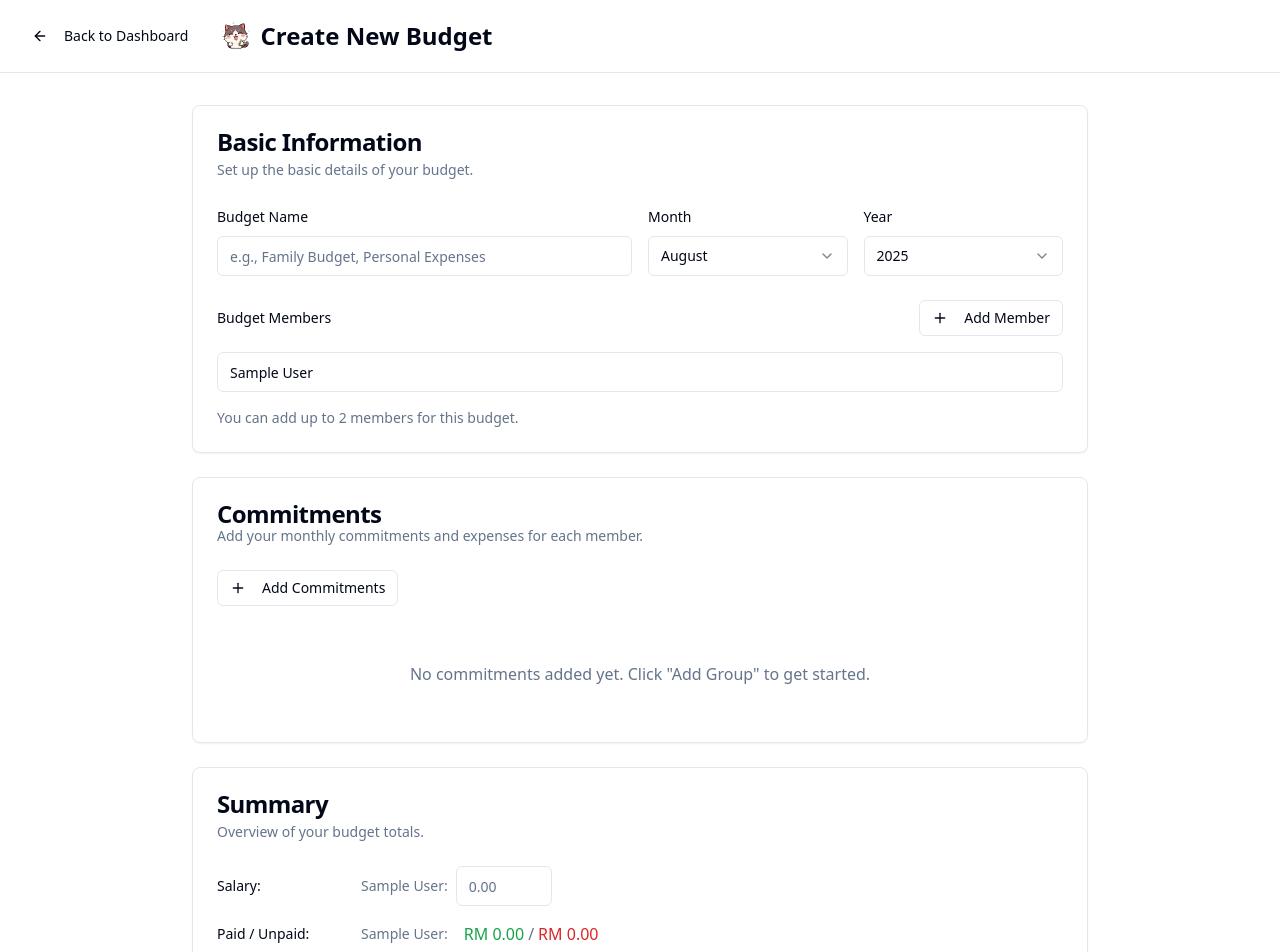
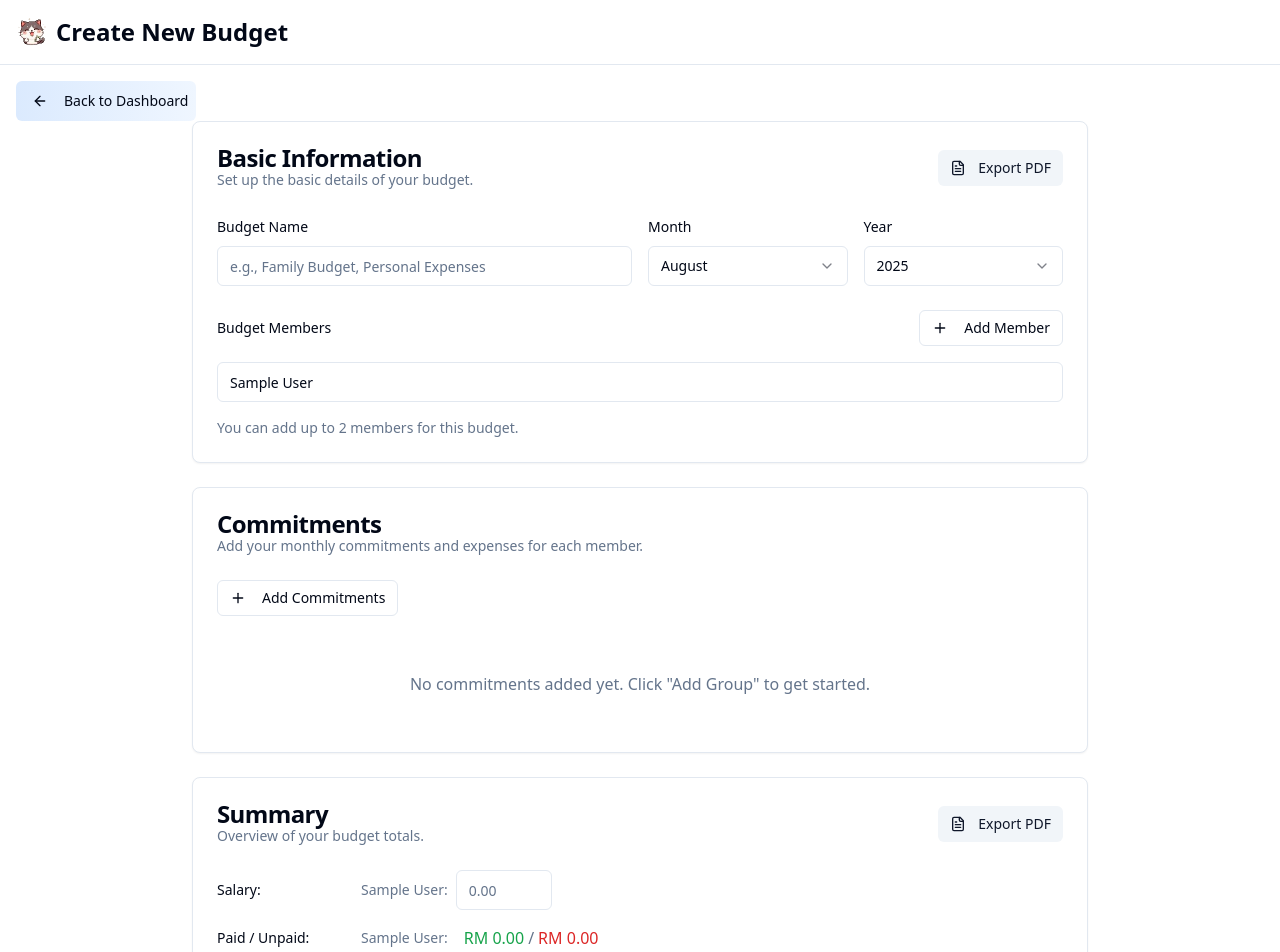
Before and after one commit to gitresetsoft/bajet, a React (Vite) app: page /create-budget in a window 1280 px wide. Shown: the top 952 px of the page. Built offline with nearby package versions, Linux system fonts and the light colour scheme; sample sign-in values are in the browser's storage.

Commit message:
feat: export button under view/edit

```diff
--- a/package.json
+++ b/package.json
@@ -46,6 +46,8 @@
     "date-fns": "^3.6.0",
     "embla-carousel-react": "^8.6.0",
     "input-otp": "^1.4.2",
+    "jspdf": "^3.0.3",
+    "jspdf-autotable": "^5.0.2",
     "lucide-react": "^0.462.0",
     "next-themes": "^0.3.0",
     "react": "^18.3.1",
--- /dev/null
+++ b/src/functions/export2pdf.ts
@@ -0,0 +1,151 @@
+import { CommitmentGroup, CommitmentItem } from "@/interface/Budget";
+import jsPDF from "jspdf";
+import "jspdf-autotable";
+import autoTable from "jspdf-autotable";
+
+// Type guard for CommitmentItem
+function isCommitmentItem(obj: CommitmentItem): obj is CommitmentItem {
+  return (
+    obj &&
+    typeof obj === "object" &&
+    typeof obj.id === "string" &&
+    typeof obj.name === "string" &&
+    obj.amounts && typeof obj.amounts === "object" &&
+    obj.paidStatus && typeof obj.paidStatus === "object"
+  );
+}
+
+// Type guard for CommitmentGroup
+function isCommitmentGroup(obj: CommitmentGroup): obj is CommitmentGroup {
+  return (
+    obj &&
+    typeof obj === "object" &&
+    typeof obj.id === "string" &&
+    typeof obj.name === "string" &&
+    Array.isArray(obj.items) &&
+    obj.items.every(isCommitmentItem)
+  );
+}
+
+/**
+ * Export budget data as a PDF in ledger view format.
+ *
+ * @param {object} params - Budget data. Should correspond to what is passed in CreateViewEditBudget.tsx
+ *    {
+ *      title: string,
+ *      month: string,
+ *      year: number,
+ *      members: string[],
+ *      commitments: CommitmentGroup[],
+ *      salaries: Record<string, number>,
+ *      totalCommitments: Record<string, number>,
+ *      balance: Record<string, number>,
+ *      summaryType?: string
+ *    }
+ */
+export function export2pdf(params: {
+  title: string,
+  month: string,
+  year: number,
+  members: string[],
+  commitments: CommitmentGroup[],
+  salaries: Record<string, number>,
+  totalCommitments: Record<string, number>,
+  balance: Record<string, number>,
+  summaryType?: string,
+}) {
+  const {
+    title,
+    month,
+    year,
+    members,
+    commitments,
+    salaries,
+    totalCommitments,
+    balance,
+  } = params;
+
+  // Validate commitments array
+  if (!Array.isArray(commitments) || !commitments.every(isCommitmentGroup)) {
+    throw new Error("Invalid commitments data: not following CommitmentGroup[] interface from Budget.ts");
+  }
+
+  const doc = new jsPDF({
+    orientation: "landscape",
+    unit: "pt",
+    format: "A4"
+  });
+
+  // Header
+  doc.setFontSize(18);
+  doc.text(title || "Budget", 40, 40);
+  doc.setFontSize(12);
+  doc.text(`Month: ${month}   Year: ${year}`, 40, 60);
+
+  // Table Setup (Ledger)
+  const tableHead = [
+    [
+      { content: "Commitments", styles: { halign: "left", fontStyle: "bold" } },
+      ...members.map(m => ({ content: m, styles: { halign: "right", fontStyle: "bold" } }))
+    ]
+  ];
+
+  const tableBody: unknown[] = [];
+
+  // Already validated as CommitmentGroup[]
+  commitments.forEach((group: CommitmentGroup) => {
+    // Group header row spanning all columns
+    tableBody.push([
+      {
+        content: group.name || "",
+        colSpan: members.length + 1,
+        styles: { fillColor: [230, 230, 230], fontStyle: "bold", textColor: "#222" }
+      }
+    ]);
+    // Item rows
+    group.items.forEach((item: CommitmentItem) => {
+      tableBody.push([
+        item.name ?? "",
+        ...members.map((member) =>
+          (item.amounts?.[member] && item.amounts[member] > 0)
+            ? `RM ${(item.amounts[member]).toFixed(2)}${item.paidStatus && item.paidStatus[member] ? " ✅" : ""}`
+            : ""
+        ),
+      ]);
+    });
+  });
+
+  // Summary section
+  tableBody.push([
+    { content: "Salary", styles: { fontStyle: "bold" } },
+    ...members.map(member => `RM ${(salaries[member] || 0).toFixed(2)}`)
+  ]);
+  tableBody.push([
+    { content: "Total Commitments", styles: { fontStyle: "bold" } },
+    ...members.map(member => `RM ${totalCommitments[member]?.toFixed(2) || "0.00"}`)
+  ]);
+  tableBody.push([
+    { content: "Balance", styles: { fontStyle: "bold" } },
+    ...members.map(member => ({
+      content: `RM ${balance[member]?.toFixed(2) || "0.00"}`,
+      styles: { textColor: (balance[member] >= 0 ? [0,120,0] : [220,0,0]), fontStyle: "bold" }
+    }))
+  ]);
+
+  // Generate Table
+  autoTable(doc, {
+    // eslint-disable-next-line @typescript-eslint/no-explicit-any
+    head: tableHead as any,
+    // eslint-disable-next-line @typescript-eslint/no-explicit-any
+    body: tableBody as any,
+    startY: 80,
+    styles: { fontSize: 11, cellPadding: 6 },
+    theme: "grid",
+    headStyles: { fillColor: [220, 230, 241] },
+    tableLineColor: [180, 180, 180],
+  });
+
+  // Save
+  const filename = `${title ? title.replace(/\s+/g, "_") : "budget"}_ledger_${month}_${year}.pdf`;
+  doc.save(filename);
+}
--- /dev/null
+++ b/src/interface/Budget.ts
@@ -0,0 +1,30 @@
+export interface CommitmentItem {
+  id: string;
+  name: string;
+  remark?: string;
+  amounts: Record<string, number>;
+  paidStatus: Record<string, boolean>;
+}
+
+export interface CommitmentGroup {
+  id: string;
+  name: string;
+  items: CommitmentItem[];
+  isExpanded?: boolean;
+}
+
+export interface Budget {
+  id: string;
+  name: string;
+  month: string;
+  year: number;
+  members: string[];
+  commitments: CommitmentGroup[];
+  salaries: Record<string, number>;
+  totalCommitments: Record<string, number>;
+  balance: Record<string, number>;
+  createdAt: string;
+}
+
+export type Mode = 'create' | 'view' | 'edit';
+export type ViewMode = 'structured' | 'ledger';
--- a/src/pages/CreateViewEditBudget.tsx
+++ b/src/pages/CreateViewEditBudget.tsx
@@ -5,40 +5,40 @@ import { Card, CardContent, CardDescription, CardHeader, CardTitle } from "@/com
 import { Input } from "@/components/ui/input";
 import { Label } from "@/components/ui/label";
 import { Select, SelectContent, SelectItem, SelectTrigger, SelectValue } from "@/components/ui/select";
-import { Calculator, ArrowLeft, Plus, X, Eye, Edit, Save, ChevronDown, ChevronRight, Trash2, Table, List } from "lucide-react";
+import { Calculator, ArrowLeft, Plus, X, Eye, Edit, Save, ChevronDown, ChevronRight, Trash2, Table, List, FileText } from "lucide-react";
 import { Link, useNavigate, useParams } from "react-router-dom";
 import { useToast } from "@/hooks/use-toast";
+import { export2pdf as exportPdf } from "@/functions/export2pdf";
+import { Mode, ViewMode, CommitmentGroup, CommitmentItem, Budget } from '@/interface/Budget';
 
-interface CommitmentItem {
-  id: string;
-  name: string;
-  remark?: string;
-  amounts: Record<string, number>;
-  paidStatus: Record<string, boolean>;
+// Helper function to validate CommitmentItem
+const isValidCommitmentItem = (item: CommitmentItem): item is CommitmentItem => {
+  return (
+    item &&
+    typeof item.id === 'string' &&
+    typeof item.name === 'string' &&
+    typeof item.amounts === 'object' &&
+    item.amounts !== null &&
+    typeof item.paidStatus === 'object' &&
+    item.paidStatus !== null
+  );
+};
+
+// Helper function to validate CommitmentGroup
+const isValidCommitmentGroup = (group: CommitmentGroup): group is CommitmentGroup => {
+  return (
+    group &&
+    typeof group.id === 'string' &&
+    typeof group.name === 'string' &&
+    Array.isArray(group.items) &&
+    group.items.every(isValidCommitmentItem)
+  );
+};
+
+// Validate and filter valid commitment groups
+function getValidatedCommitmentGroups(commitments: CommitmentGroup[]): CommitmentGroup[] {
+  return (commitments || []).filter(isValidCommitmentGroup);
 }
-
-interface CommitmentGroup {
-  id: string;
-  name: string;
-  items: CommitmentItem[];
-  isExpanded?: boolean;
-}
-
-interface Budget {
-  id: string;
-  name: string;
-  month: string;
-  year: number;
-  members: string[];
-  commitments: CommitmentGroup[];
-  salaries: Record<string, number>;
-  totalCommitments: Record<string, number>;
-  balance: Record<string, number>;
-  createdAt: string;
-}
-
-type Mode = 'create' | 'view' | 'edit';
-type ViewMode = 'structured' | 'ledger';
 
 export default function CreateViewEditBudget() {
   const { user } = useAuth();
@@ -63,7 +63,6 @@ export default function CreateViewEditBudget() {
     'January', 'February', 'March', 'April', 'May', 'June',
     'July', 'August', 'September', 'October', 'November', 'December'
   ];
-
   const currentYear = new Date().getFullYear();
   const years = Array.from({ length: 5 }, (_, i) => currentYear + i);
 
@@ -74,7 +73,6 @@ export default function CreateViewEditBudget() {
     const paidAmounts: Record<string, number> = {};
     const unpaidAmounts: Record<string, number> = {};
 
-    // Initialize totals for each member
     members.forEach(member => {
       totalCommitments[member] = 0;
       balance[member] = 0;
@@ -82,17 +80,14 @@ export default function CreateViewEditBudget() {
       unpaidAmounts[member] = 0;
     });
 
-    // Calculate total commitments and paid/unpaid amounts
     commitments.forEach(group => {
       group.items.forEach(item => {
         members.forEach(member => {
           const amount = item.amounts[member] || 0;
           totalCommitments[member] += amount;
-
           if (!item.paidStatus) {
             item.paidStatus = { [member]: false };
           }
-
           if (item.paidStatus[member]) {
             paidAmounts[member] += amount;
           } else {
@@ -102,7 +97,6 @@ export default function CreateViewEditBudget() {
       });
     });
 
-    // Calculate balance
     members.forEach(member => {
       balance[member] = (salaries[member] || 0) - totalCommitments[member];
     });
@@ -152,8 +146,6 @@ export default function CreateViewEditBudget() {
     if (members.length < 2) {
       const newMemberName = '';
       setMembers([...members, newMemberName]);
-
-      // Initialize paid status for existing commitment items for the new member
       setCommitments(prev => prev.map(group => ({
         ...group,
         items: group.items.map(item => ({
@@ -168,8 +160,6 @@ export default function CreateViewEditBudget() {
     if (members.length > 1) {
       const newMembers = members.filter((_, i) => i !== index);
       setMembers(newMembers);
-
-      // Update commitments to remove the member's amounts and paid status
       setCommitments(prev => prev.map(group => ({
         ...group,
         items: group.items.map(item => {
@@ -189,7 +179,6 @@ export default function CreateViewEditBudget() {
     updatedMembers[index] = value;
     setMembers(updatedMembers);
 
-    // Update commitments to rename the member's amounts and paid status
     if (oldName && oldName !== value) {
       setCommitments(prev => prev.map(group => ({
         ...group,
@@ -207,8 +196,6 @@ export default function CreateViewEditBudget() {
           return { ...item, amounts: newAmounts, paidStatus: newPaidStatus };
         })
       })));
-
-      // Update salaries
       setSalaries(prev => {
         const newSalaries = { ...prev };
         if (newSalaries[oldName] !== undefined) {
@@ -247,7 +234,6 @@ export default function CreateViewEditBudget() {
   };
 
   const addCommitmentItem = (groupId: string) => {
-    // Initialize paid status for all current members
     const initialPaidStatus: Record<string, boolean> = {};
     members.forEach(member => {
       initialPaidStatus[member] = false;
@@ -345,7 +331,6 @@ export default function CreateViewEditBudget() {
 
   const handleSubmit = async (e: React.FormEvent) => {
     e.preventDefault();
-
     if (!budgetName.trim()) {
       toast({
         title: "Validation Error",
@@ -354,7 +339,6 @@ export default function CreateViewEditBudget() {
       });
       return;
     }
-
     if (members.some(member => !member.trim())) {
       toast({
         title: "Validation Error",
@@ -363,14 +347,10 @@ export default function CreateViewEditBudget() {
       });
       return;
     }
-
-    // Validate commitments
     const hasEmptyGroups = commitments.some(group => !group.name.trim());
     const hasEmptyItems = commitments.some(group =>
       group.items.some(item => !item.name.trim())
     );
-
-    // TODO: Add the group/item name for reference
     if (hasEmptyGroups || hasEmptyItems) {
       toast({
         title: "Validation Error",
@@ -379,14 +359,12 @@ export default function CreateViewEditBudget() {
       });
       return;
     }
-
     setIsSubmitting(true);
 
     try {
       const existingBudgets = JSON.parse(localStorage.getItem(`budgets_${user?.id}`) || '[]');
 
       if (mode === 'create') {
-        // Create new budget
         const newBudget: Budget = {
           id: `budget_${Date.now()}`,
           name: budgetName.trim(),
@@ -399,16 +377,13 @@ export default function CreateViewEditBudget() {
           balance,
           createdAt: new Date().toISOString(),
         };
-
         const updatedBudgets = [...existingBudgets, newBudget];
         localStorage.setItem(`budgets_${user?.id}`, JSON.stringify(updatedBudgets));
-
         toast({
           title: "Budget created!",
           description: "Your new budget has been successfully created.",
         });
       } else if (mode === 'edit') {
-        // Update existing budget
         const budgetIndex = existingBudgets.findIndex((b: Budget) => b.id === budgetId);
         if (budgetIndex !== -1) {
           const updatedBudget: Budget = {
@@ -422,17 +397,14 @@ export default function CreateViewEditBudget() {
             totalCommitments,
             balance,
           };
-
           existingBudgets[budgetIndex] = updatedBudget;
           localStorage.setItem(`budgets_${user?.id}`, JSON.stringify(existingBudgets));
-
           toast({
             title: "Budget updated!",
             description: "Your budget has been successfully updated.",
           });
         }
       }
-
       navigate('/dashboard');
     } catch (error) {
       toast({
@@ -495,19 +467,58 @@ export default function CreateViewEditBudget() {
     );
   }
 
+  // --- PDF Export handlers rewritten to correctly handle export2pdf contract ---
+  // See @/functions/export2pdf for argument expectations.
+  //
+  // - For handleExportPdf, only valid commitments are sent (filtered/validated).
+  // - Always supply required props title, month, year, members, commitments, salaries, totalCommitments, balance.
+  // - For summary or paid/unpaid, optionally supply paidAmounts, unpaidAmounts.
+  // - summaryType in the options is passed as-is.
+  // - Never pass unfiltered local commitments (must filter/validate with getValidatedCommitmentGroups).
+
+  // eslint-disable-next-line @typescript-eslint/no-explicit-any
+  const handleExportPdf = (options: any) => {
+    const validCommitments = getValidatedCommitmentGroups(commitments);
+    exportPdf({
+      ...(options || {}),
+      title: budgetName,
+      month: selectedMonth,
+      year: selectedYear,
+      members,
+      commitments: validCommitments,
+      salaries,
+      totalCommitments,
+      balance,
+      summaryType: options && options.summaryType ? options.summaryType : "basic"
+    });
+  };
+
+  // eslint-disable-next-line @typescript-eslint/no-explicit-any
+  const handleExportPdfSummary = (options: any) => {
+    const validCommitments = getValidatedCommitmentGroups(commitments);
+    exportPdf({
+      ...(options || {}),
+      title: budgetName,
+      month: selectedMonth,
+      year: selectedYear,
+      members,
+      commitments: validCommitments,
+      salaries,
+      totalCommitments,
+      balance,
+      paidAmounts,
+      unpaidAmounts,
+      summaryType: options && options.summaryType ? options.summaryType : "summary"
+    });
+  };
+
   return (
     <div className="min-h-screen bg-background">
       {/* Header */}
       <header className="border-b border-border bg-card">
         <div className="container mx-auto px-4 py-4">
           <div className="flex items-center space-x-4">
-            <Button variant="ghost" asChild>
-              <Link to="/dashboard">
-                <ArrowLeft className="h-4 w-4 mr-2" />
-                Back to Dashboard
-              </Link>
-            </Button>
-            <div className="flex items-center space-x-2">
+            <div className="flex items-center space-x-2 pr-5">
              <img src="/icon.png" alt="Budget Icon" className="h-8 w-8" />
                <h1 className="text-2xl font-bold text-foreground">{getPageTitle()}</h1>
             </div>
@@ -516,7 +527,16 @@ export default function CreateViewEditBudget() {
       </header>
 
       {/* Main Content */}
-      <main className="container mx-auto px-4 py-8">
+      <main className="container mx-auto px-4 py-4">
+
+        <div className="bg-gradient-to-r from-blue-100 to-blue-50 rounded-md max-w-[180px]">
+          <Button variant="ghost" asChild>
+            <Link to="/dashboard">
+              <ArrowLeft className="h-4 w-4 mr-2" />
+              Back to Dashboard
+            </Link>
+          </Button>
+        </div>
 
         {/* Toggle Mode */}
         {mode === 'view' && (
@@ -548,13 +568,26 @@ export default function CreateViewEditBudget() {
           <div className="max-w-4xl mx-auto">
              {/* Ledger View */}
              <div className="bg-white border border-border rounded-lg overflow-hidden">
-               {/* Ledger Header */}
-              <div className="bg-muted px-4 py-3 border-b border-border">
-              <h2 className="text-lg font-semibold text-foreground flex justify-between items-center">
+               {/* Ledger Header (with PDF export button at top right) */}
+               <div className="bg-muted px-4 py-3 border-b border-border flex justify-between items-center">
+                 <h2 className="text-lg font-semibold text-foreground flex items-center">
                    <span>{budgetName}</span>
-                <span>{selectedMonth} {selectedYear}</span>
+                   <span className="ml-4">{selectedMonth} {selectedYear}</span>
                  </h2>
-
+                 <Button
+                   type="button"
+                   variant="secondary"
+                   size="sm"
+                   onClick={() =>
+                     handleExportPdf({
+                       summaryType: "ledger"
+                     })
+                   }
+                   className="flex items-center space-x-2"
+                 >
+                   <FileText className="h-4 w-4 mr-1" />
+                   Export PDF
+                 </Button>
                </div>
 
               {/* Ledger Table */}
@@ -619,7 +652,6 @@ export default function CreateViewEditBudget() {
                          </td>
                        ))}
                      </tr>
-
                      <tr className="border-b border-border">
                        <td className="px-2 md:px-4 py-2 font-semibold text-foreground border-r border-border">
                          Total Commitments
@@ -630,7 +662,6 @@ export default function CreateViewEditBudget() {
                          </td>
                        ))}
                      </tr>
-
                      <tr className="bg-muted/30 border-t-2 border-border">
                        <td className="px-2 md:px-4 py-3 font-bold text-foreground border-r border-border">
                          Balance
@@ -666,10 +697,24 @@ export default function CreateViewEditBudget() {
           {/* Basic Information Card --------------------------------------------------------- */}
           <Card className="border-border">
             <CardHeader>
+              <div className="flex items-center justify-between">
+                <div>
                   <CardTitle>Basic Information</CardTitle>
                   <CardDescription>
                     Set up the basic details of your budget.
                   </CardDescription>
+                </div>
+                <Button
+                  type="button"
+                  variant="secondary"
+                  size="sm"
+                  onClick={() => handleExportPdf({ summaryType: "basic" })}
+                  className="flex items-center space-x-2"
+                >
+                  <FileText className="h-4 w-4 mr-1" />
+                  Export PDF
+                </Button>
+              </div>
             </CardHeader>
             <CardContent>
               <form onSubmit={handleSubmit} className="space-y-6">
@@ -774,6 +819,16 @@ export default function CreateViewEditBudget() {
                      Add your monthly commitments and expenses for each member.
                    </CardDescription>
                  </div>
+                 {/* <Button
+                  type="button"
+                  variant="secondary"
+                  size="sm"
+                  onClick={() => handleExportPdf({ summaryType: "commitments" })}
+                  className="flex items-center space-x-2"
+                >
+                  <FileText className="h-4 w-4 mr-1" />
+                  Export PDF
+                </Button> */}
                </div>
              </CardHeader>
              <CardContent>
@@ -833,7 +888,6 @@ export default function CreateViewEditBudget() {
                          {group.items.map((item, index) => (
                             <div key={item.id} className="space-y-2 shadow-md rounded-md p-2">
                               {/* Item Name Row */}
-
                               <div className="grid grid-cols-2 md:grid-cols-[35%_55%_10%] gap-4">
                                 <div>
                                   <Label>Item {index+1}:</Label>
@@ -845,7 +899,6 @@ export default function CreateViewEditBudget() {
                                     className="flex-1"
                                   />
                                 </div>
-
                                 <div>
                                   <Label>Remark:</Label>
                                   <Input
@@ -856,7 +909,6 @@ export default function CreateViewEditBudget() {
                                     className="flex-1"
                                   />
                                 </div>
-
                                 {mode !== 'view' && (
                                   <Button
                                     className="md:mt-6"
@@ -868,9 +920,7 @@ export default function CreateViewEditBudget() {
                                     <X className="h-4 w-4" />
                                   </Button>
                                 )}
-
                               </div>
-
                               {/* Member Amounts Row */}
                               <div className="grid grid-cols-2 md:grid-cols-2 gap-4 pl-4">
                                 {members.map((member) => (
@@ -908,7 +958,6 @@ export default function CreateViewEditBudget() {
                                   </div>
                                 ))}
                               </div>
-
                             </div>
                          ))}
                        </div>
@@ -935,10 +984,24 @@ export default function CreateViewEditBudget() {
           {/* Summary Card --------------------------------------------------------- */}
           <Card className="border-border">
             <CardHeader>
+              <div className="flex items-center justify-between">
+                <div>
                   <CardTitle>Summary</CardTitle>
                   <CardDescription>
                     Overview of your budget totals.
                   </CardDescription>
+                </div>
+                <Button
+                  type="button"
+                  variant="secondary"
+                  size="sm"
+                  onClick={() => handleExportPdfSummary({ summaryType: "summary" })}
+                  className="flex items-center space-x-2"
+                >
+                  <FileText className="h-4 w-4 mr-1" />
+                  Export PDF
+                </Button>
+              </div>
             </CardHeader>
             <CardContent>
               <div className="space-y-4 grid grid-cols-2 md:grid-cols-1">
```
Lines whose indentation alone changed are shown as unchanged.
